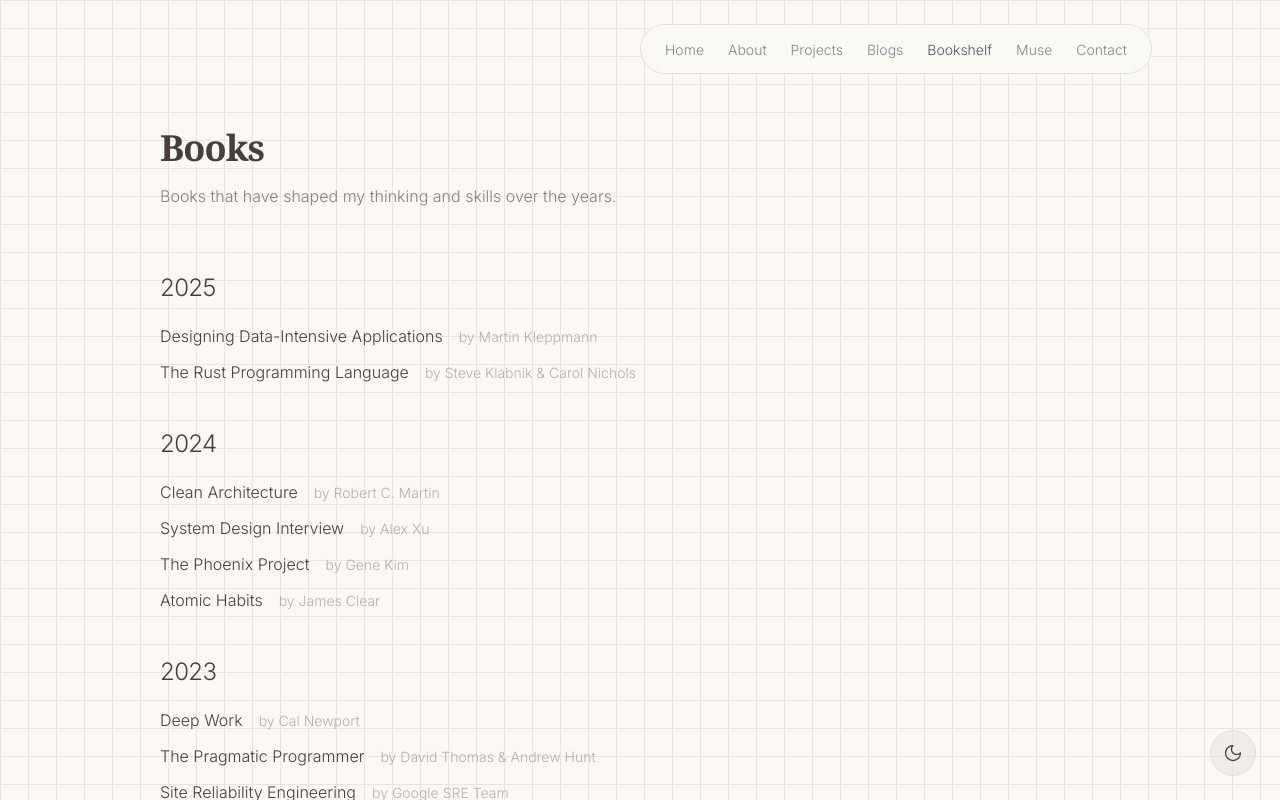
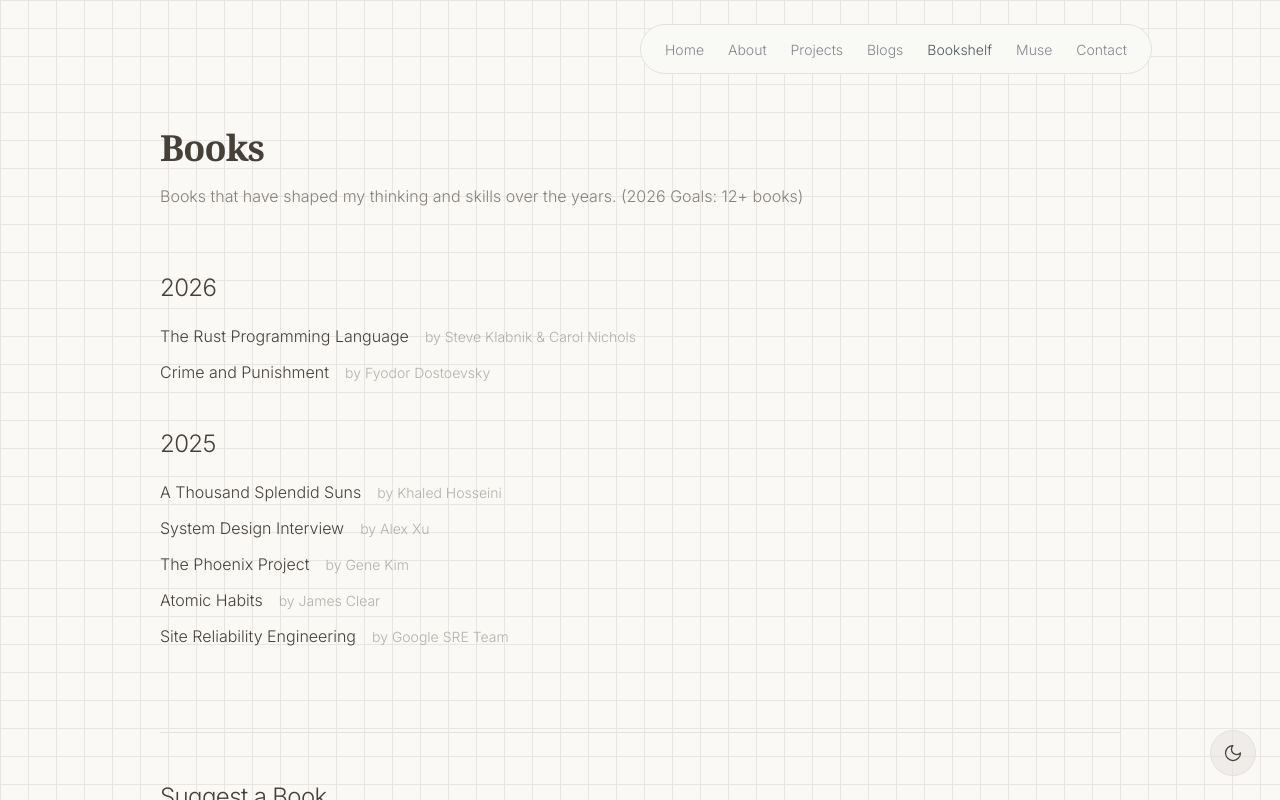
Before and after one commit to monalgupta03/monalgupta03.github.io, a React (Vite) app: page /books in a window 1280 px wide. Shown: the top 800 px of the page. Built offline with nearby package versions, Linux system fonts and the light colour scheme.

Commit message:
Ui/UX changes

```diff
--- a/src/components/PosterHome.tsx
+++ b/src/components/PosterHome.tsx
@@ -204,7 +204,7 @@ const PosterHome = () => {
           >
             <h1 className="text-lg md:text-xl lg:text-2xl xl:text-3xl font-light text-poster-text leading-relaxed hero-text">
               Hi, I am <span className="font-normal">Monal Gupta</span>. I'm a software developer
-              and artist who uses{' '}
+              and an artist who uses{' '}
               <span className="hero-underline">
                 the web as a medium
               </span>
@@ -243,7 +243,7 @@ const PosterHome = () => {
         >
           <h1 className="text-xl font-light text-poster-text leading-relaxed hero-text">
             Hi, I am <span className="font-normal">Monal Gupta</span>. I'm a software developer
-            and artist who uses{' '}
+            and an artist who uses{' '}
             <span className="hero-underline">
               the web as a medium
             </span>
--- a/src/index.css
+++ b/src/index.css
@@ -296,7 +296,7 @@
     text-decoration: underline;
     text-decoration-color: hsl(17 78% 75%);
     text-decoration-thickness: 2px;
-    text-underline-offset: -2px;
+    text-underline-offset: 4px;
     text-decoration-skip-ink: none;
   }
 
--- a/src/pages/About.tsx
+++ b/src/pages/About.tsx
@@ -39,7 +39,7 @@ const techStack = [
 const interests = [
   'Collecting vintage postcards',
   'Urban sketching & watercolors',
-  'Reading sci-fi novels',
+  'Reading murder mystery novels',
   'Making playlists for every mood',
   'Exploring local coffee shops',
   'Film photography',
@@ -51,7 +51,7 @@ const interests = [
 const currentlyLearning = [
   'Generative art with p5.js',
   'Rust for systems programming',
-  'Japanese calligraphy basics',
+  'Lightweight cryptocraphy computation costs',
 ];
 
 /**
@@ -59,10 +59,10 @@ const currentlyLearning = [
  * Each has a platform name, URL, and corresponding Lucide icon
  */
 const socialLinks = [
-  { name: 'GitHub', url: 'https://github.com/monalgupta', icon: Github },
-  { name: 'LinkedIn', url: 'https://linkedin.com/in/monalgupta', icon: Linkedin },
-  { name: 'YouTube', url: 'https://youtube.com/@monalgupta', icon: Youtube },
-  { name: 'Twitter', url: 'https://twitter.com/monalgupta', icon: Twitter },
+  { name: 'GitHub', url: 'https://github.com/monalgupta03', icon: Github },
+  { name: 'LinkedIn', url: 'https://linkedin.com/in/monalgupta03', icon: Linkedin },
+  { name: 'YouTube', url: 'https://youtube.com/@monalG03', icon: Youtube },
+  { name: 'Twitter', url: 'https://twitter.com/monalgupta03', icon: Twitter },
 ];
 
 // -----------------------------------------------------------------------------
@@ -115,8 +115,8 @@ const About = () => {
                 Bio
               </h2>
               <p className="text-poster-text leading-relaxed font-light">
-                Hello! I'm Monal, a creative developer based in Bristol, UK. I believe that the
-                web is more than just a platform—it's a canvas for expression. My work sits at the
+                Hello! I'm Monal, a computer science student based in Bristol, UK. I believe that the
+                web is more than just a platform, it's a canvas for expression. My work sits at the
                 intersection of technology and art, where clean code meets thoughtful design.
               </p>
               <p className="text-poster-text leading-relaxed font-light mt-4">
--- a/src/pages/Books.tsx
+++ b/src/pages/Books.tsx
@@ -47,19 +47,15 @@ interface BooksByYear {
  * Newest year first for display purposes
  */
 const booksList: BooksByYear = {
+  '2026': [
+    { title: 'The Rust Programming Language', author: 'Steve Klabnik & Carol Nichols' },
+    { title: 'Crime and Punishment', author: 'Fyodor Dostoevsky' },
+  ],
   '2025': [
-    { title: 'Designing Data-Intensive Applications', author: 'Martin Kleppmann' },
-    { title: 'The Rust Programming Language', author: 'Steve Klabnik & Carol Nichols' },
-  ],
-  '2024': [
-    { title: 'Clean Architecture', author: 'Robert C. Martin' },
+    { title: 'A Thousand Splendid Suns', author: 'Khaled Hosseini' },
     { title: 'System Design Interview', author: 'Alex Xu' },
     { title: 'The Phoenix Project', author: 'Gene Kim' },
     { title: 'Atomic Habits', author: 'James Clear' },
-  ],
-  '2023': [
-    { title: 'Deep Work', author: 'Cal Newport' },
-    { title: 'The Pragmatic Programmer', author: 'David Thomas & Andrew Hunt' },
     { title: 'Site Reliability Engineering', author: 'Google SRE Team' },
   ],
 };
@@ -125,8 +121,8 @@ const Books = () => {
           <h1 className="text-3xl md:text-4xl font-serif text-poster-text mb-4">Books</h1>
 
           {/* Page description */}
-          <p className="text-poster-muted font-light mb-16 max-w-xl">
-            Books that have shaped my thinking and skills over the years.
+          <p className="text-poster-muted font-light mb-16 max-w-2xl">
+            Books that have shaped my thinking and skills over the years. (2026 Goals: 12+ books)
           </p>
 
           {/* Book list grouped by year */}
--- a/src/pages/Muse.tsx
+++ b/src/pages/Muse.tsx
@@ -16,6 +16,7 @@
 import { motion } from 'framer-motion';
 import Navigation from '@/components/Navigation';
 import ThemeToggle from '@/components/ThemeToggle';
+import CoffeePoster from '@/assets/Muse/coffee.jpg';
 
 // -----------------------------------------------------------------------------
 // MOOD BOARD DATA
@@ -45,6 +46,7 @@ const moodBoardItems = [
   {
     type: 'image',
     size: 'small',
+    image: CoffeePoster,
     placeholder: 'Cozy café corner',
   },
   {
@@ -149,10 +151,14 @@ const Muse = () => {
             >
               {/* Image placeholder */}
               {item.type === 'image' && (
-                <div className="w-full h-full bg-poster-border/50 border border-poster-border flex items-center justify-center p-4">
-                  <span className="text-poster-muted font-mono text-xs text-center">
-                    {item.placeholder}
-                  </span>
+                <div className="w-full h-full bg-poster-border/50 border border-poster-border overflow-hidden">
+                  {item.image ? (
+                    <img src={item.image} alt={item.placeholder} className="w-full h-full object-cover" />
+                  ) : (
+                    <span className="text-poster-muted font-mono text-xs text-center">
+                      {item.placeholder}
+                    </span>
+                  )}
                 </div>
               )}
 
```
Also changed, not shown: src/assets/Muse/coffee.jpg (added), src/assets/svgs/contact.svg (added).
